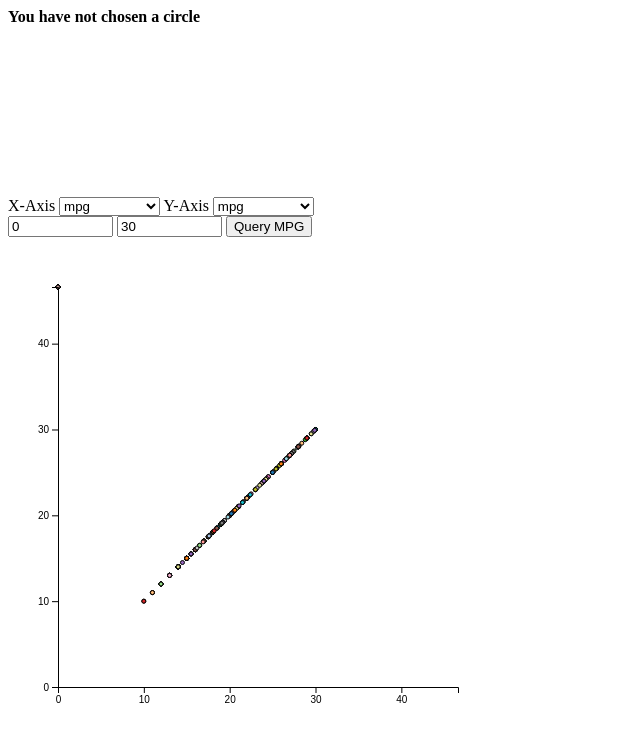
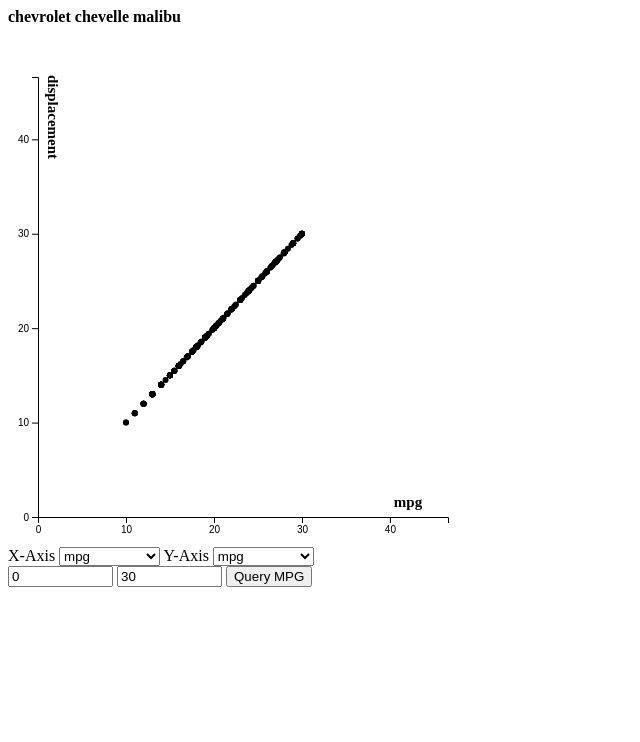
Before and after one commit to Cjesse/d3lab, a website: page d3lab/index.html in a window 1280 px wide. Both pictures are taken after a click on the button "Query MPG". Shown: the whole page, without its empty margins (0-640 px from the left). Drawn offline with nearby package versions, Linux system fonts and the light colour scheme.

Commit message:
version 1.0

```diff
--- a/d3lab/index.html
+++ b/d3lab/index.html
@@ -1,15 +1,14 @@
 <html>
 <head>
   <!-- complete your HTML head here -->
-  <title>Webpage</title>
-  <script src="http://code.jquery.com/jquery-3.2.1.min.js"></script>
+  <script src="https://code.jquery.com/jquery-3.2.1.min.js"></script>
   <script src="https://d3js.org/d3.v4.min.js"></script>
-  <!-- <script type="text/javascript", src="main.js"></script> -->
-  <link rel="stylesheet" href="css/style.css">
 </head>
 <body>
-<h4 id="hovered">You have not chosen a circle</h4>
-<script>
+<h4 id="hovered">chevrolet chevelle malibu</h4>
+<div class="plot">
+  <svg>
+    <script type="text/javascript">
         // form select option
           d3.csv('car.csv', function(dataRaw) {
             d3.keys(dataRaw[0]).forEach(function(item){
@@ -19,137 +18,152 @@
               }
             })
           })
-  // on click
-  $(document).ready(function(){
-    $("button").click(function(){
-        // get the selected option
+        var w = 500;
+        var h = 500;
+        var padding = 30;
+
+        function csvParse(xAxis, yAxis, minMPG, maxMPG) {
+            var svg = d3.select("svg")
+                .attr("width", w)
+                .attr("height", h)
+                .attr("XAxis", xAxis)
+                .attr("YAxis", yAxis)
+                .attr("maxMPG", maxMPG)
+                .attr("minMPG", minMPG);
+
+            d3.csv("car.csv", function (error, data) {
+
                 var selx = document.getElementById('sel-x');
                 xValue = selx.options[selx.selectedIndex].value;
-        // console.log(sel.options[sel.selectedIndex].value);
+                var xScale = d3.scaleLinear()
+                  .domain([
+                    d3.min([0,d3.min(data,function (d) { return +d[xValue] })]) / 1.02,
+                    d3.max([0,d3.max(data,function (d) { return +d[xValue] })])
+                    ])
+                  .range([padding, w - padding * 2])
+
+
                     var sely = document.getElementById('sel-y');
                     yValue = sely.options[sely.selectedIndex].value;
-        // mpg range
-        var mpgLow = document.getElementById('mpg-min');
-        console.log(mpgLow.value);
-        var mpgHigh = document.getElementById('mpg-max');
-
-
-        d3.csv('car.csv', function (data) {
-        // Variables
-        var body = d3.select('body')
-        var margin = { top: 50, right: 50, bottom: 50, left: 50 }
-        var h = 500 - margin.top - margin.bottom
-        var w = 500 - margin.left - margin.right
-        // Scales
-        var colorScale = d3.scaleOrdinal(d3.schemeCategory20);
-        var xScale = d3.scaleLinear()
-          .domain([
-            d3.min([0,d3.min(data,function (d) { return +d[xValue] })]),
-            d3.max([0,d3.max(data,function (d) { return +d[xValue] })])
-            ])
-          .range([0,w])
                     var yScale = d3.scaleLinear()
                       .domain([
-            d3.min([0,d3.min(data,function (d) { return +d[yValue] })]),
+                        d3.min([0,d3.min(data,function (d) { return +d[yValue] })]) / 1.02,
                         d3.max([0,d3.max(data,function (d) { return +d[yValue] })])
                         ])
-          .range([h,0])
-        // SVG
-        var svg = body.append('svg')
-            .attr('height',h + margin.top + margin.bottom)
-            .attr('width',w + margin.left + margin.right)
-          .append('g')
-            .attr('transform','translate(' + margin.left + ',' + margin.top + ')')
-        // X-axis
-        var xAxis = d3.axisBottom(xScale)
-          .ticks(5)
-        // Y-axis
-        var yAxis = d3.axisLeft(yScale)
-          .ticks(5)
-        // Circles
-        var circles = svg.selectAll('circle')
+                      .range([h - padding, padding])
+
+                //Define X axis
+                var xAxis = d3.axisBottom()
+                    .scale(xScale)
+                    .ticks(5);
+
+                //Define Y axis
+                var yAxis = d3.axisLeft()
+                    .scale(yScale)
+                    .ticks(5);
+
+                svg.selectAll("circle")
                     .data(data)
                     .enter()
-          .append('circle')
-            .attr('cx',function (d) { if ((d.mpg >= mpgLow.value) && (d.mpg <= mpgHigh.value)) {
+                    .append("circle")
+                    .filter(function (d) {
+                        return d.mpg <= maxMPG
+                    })
+                    .filter(function (d) {
+                        return d.mpg >= minMPG
+                    })
+                    .attr("cx", function (d) {
                         return xScale(d[xValue])
-            }
                     })
-            .attr('cy',function (d) { if ((d.mpg >= mpgLow.value) && (d.mpg <= mpgHigh.value)) {
+                    .attr("cy", function (d) {
                         return yScale(d[yValue])
-            }
                     })
-            .attr('r','2')
-            .attr('stroke','black')
-            .attr('stroke-width',1)
-            .attr('fill',function (d,i) { return colorScale(i) })
-            .on('mouseover', function (d) {
-              d3.select(this)
-                .transition()
-                .duration(10)
-                .attr('r',5)
-                .attr('stroke-width',1);
-              d3.select("h4").text(d.name);
-            })
-            .on('mouseout', function () {
-              d3.select(this)
-                .transition()
-                .duration(10)
-                .attr('r',2)
-                .attr('stroke-width',1);
-              d3.select("h4").text(function() {
-                return "You have not chosen a circle";
-              });
-            })
-          .append('title') // Tooltip
-            .text(function (d) { return '\nName: ' + d.name + '\nmpg: ' + d.mpg })
-        // X-axis
-        svg.append('g')
-            .attr('class','axis')
-            .attr('transform', 'translate(0,' + h + ')')
-            .call(xAxis)
-          .append('text') // X-axis Label
-            .attr('class','label')
-            .attr('y',-10)
-            .attr('x',w)
-            .attr('dy','.71em')
-            .style('text-anchor','end')
-            .text('Annualized Standard Deviation')
-        // Y-axis
-        svg.append('g')
-            .attr('class', 'axis')
-            .call(yAxis)
-          .append('text') // y-axis Label
-            .attr('class','label')
-            .attr('transform','rotate(-90)')
-            .attr('x',0)
-            .attr('y',5)
-            .attr('dy','.71em')
-            .style('text-anchor','end')
-            .text('Annualized Return')
-      });
-          });
+                    .attr("r", 3)
+                    .on("mouseover", function (d) {
+                        d3.select("#hovered").text(d.name);
                     });
 
+                //Create X axis
+                svg.append("g")
+                    .attr("class", "axis")
+                    .attr("transform", "translate(0," + (h - padding) + ")")
+                    .transition()
+                    .call(xAxis)
+
+                //Create Y axis
+                svg.append("g")
+                    .attr("class", "axis")
+                    .attr("transform", "translate(" + padding + ",0)")
+                    .transition()
+                    .call(yAxis);
+
+                svg.append("text")
+                    .attr("text-anchor", "middle")
+                    .attr("transform", "translate(40, 70)rotate(90)")
+                    .text(svg.attr("YAxis"))
+                    .style("font-weight", "bold")
+                    .attr("font-size","15px");
+
+                svg.append("text")
+                    .attr("text-anchor", "middle")
+                    .attr("transform", "translate("+ (w - 100) +","+ (h - 40) +")")
+                    .text(svg.attr("XAxis"))
+                    .style("font-weight", "bold")
+                    .attr("font-size","15px");
+            });
+        }
+        csvParse("mpg", "displacement", 10, 20);
+
+        function selectXAxis(obj) {
+            var value = obj.options[obj.selectedIndex].value;
+            var yValue = d3.select("svg").attr("YAxis");
+            var maxMPG = d3.select("svg").attr("maxMPG");
+            var minMPG = d3.select("svg").attr("minMPG");
+            update();
+            csvParse(value, yValue, minMPG, maxMPG);
+        }
+
+        function selectYAxis(obj){
+            var value = obj.options[obj.selectedIndex].value;
+            var xValue = d3.select("svg").attr("XAxis");
+            var maxMPG = d3.select("svg").attr("maxMPG");
+            var minMPG = d3.select("svg").attr("minMPG");
+            update();
+            csvParse(xValue, value, minMPG, maxMPG);
+        }
+
+        function update() {
+            d3.select("svg").selectAll("g").remove();
+            d3.select("svg").selectAll("text").remove();
+            d3.select("svg").selectAll("circle")
+                .remove();
+        }
+
+        function queryMPG() {
+            var maxMPG = d3.select("#mpg-max").node().value;
+            var minMPG = d3.select("#mpg-min").node().value;
+            var xValue = d3.select("svg").attr("XAxis");
+            var yValue = d3.select("svg").attr("YAxis");
+            update();
+            csvParse(xValue, yValue, minMPG, maxMPG);
+        }
+
     </script>
-<div class="plot">
-  <svg></svg>
+  </svg>
 </div>
 <div class="ui">
   <div>
     <label>X-Axis</label>
-    <select id="sel-x">
-      <!-- <option value="mpg">mpg</option> -->
+    <select id="sel-x" onchange="selectXAxis(this)">
     </select>
     <label>Y-Axis</label>
-    <select id="sel-y">
-      <!-- <option value="">displacement</option> -->
+    <select id="sel-y" onchange="selectYAxis(this)">
     </select>
   </div>
   <div>
     <input id="mpg-min" type="text" value="0" size="10">
     <input id="mpg-max" type="text" value="30" size="10">
-    <button id="update">Query MPG</button>
+    <button id="update" onclick="queryMPG()">Query MPG</button>
   </div>
 </div>
 </body>
```
Lines whose indentation alone changed are shown as unchanged.
